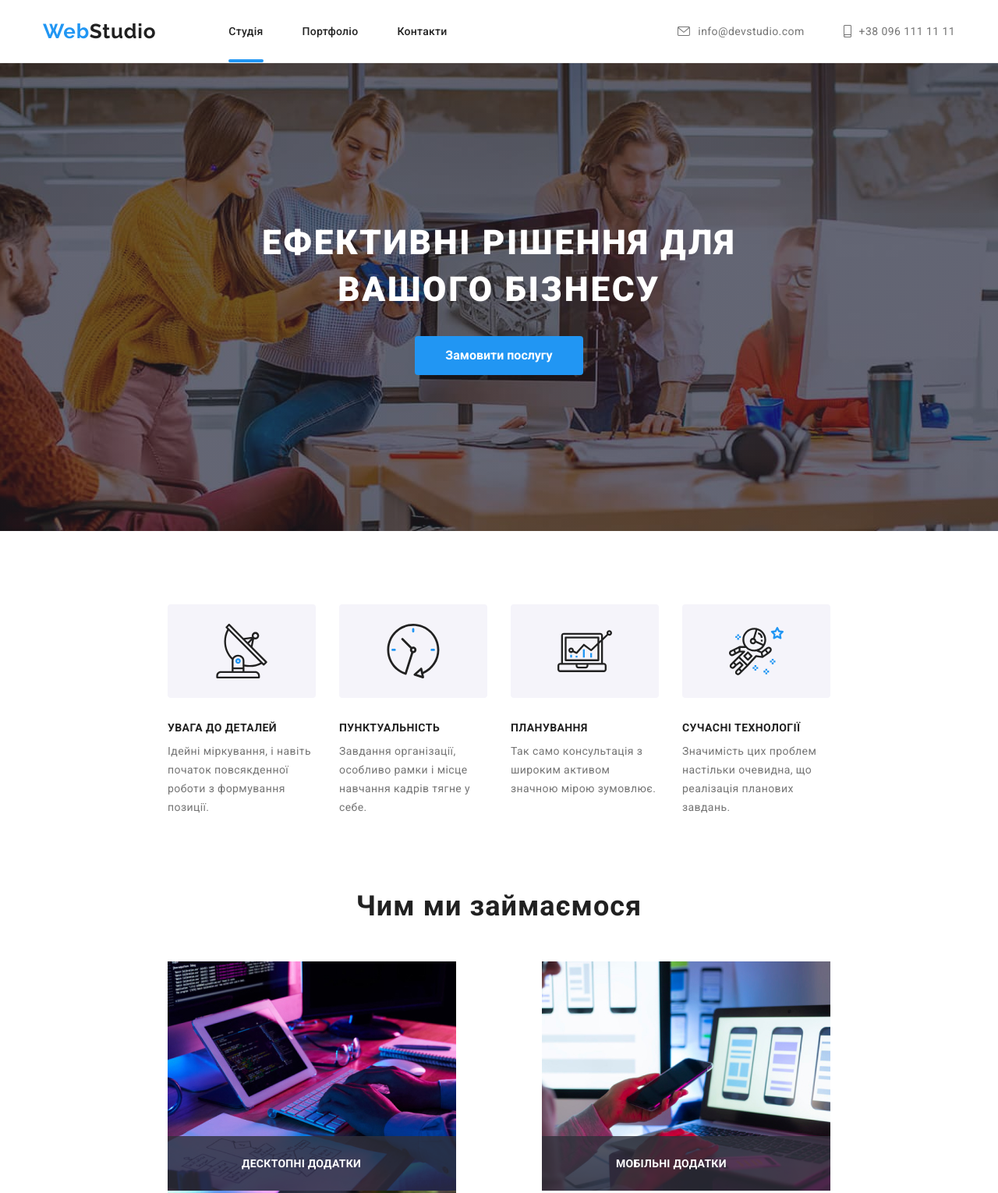
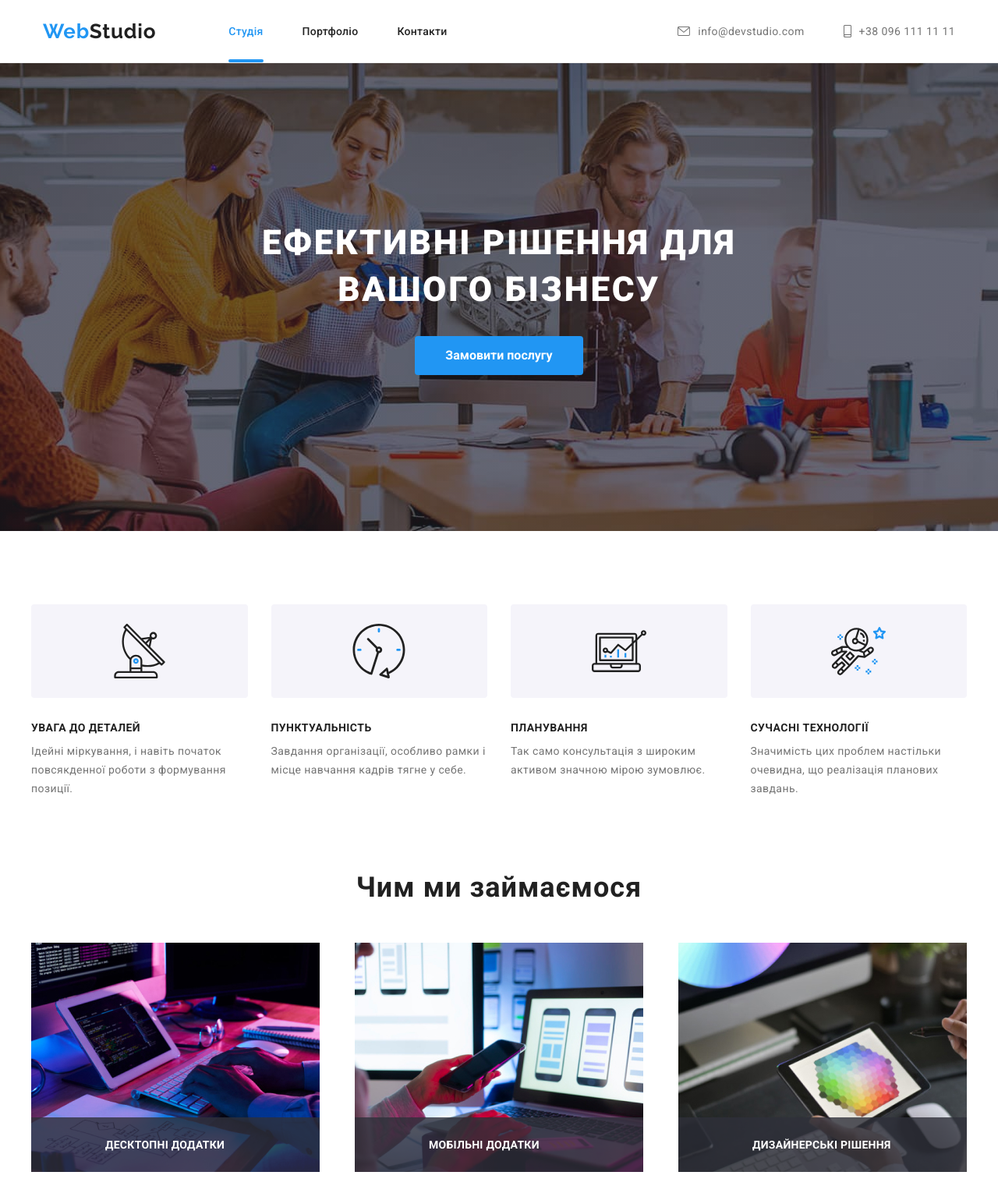
Before and after one commit to victoriasyluma/goit-markup-hw-08, a website: page index.html in a window 1280 px wide. Shown: the top 1530 px of the page at 78% size. Drawn offline with nearby package versions, Linux system fonts and the light colour scheme.

Commit message:
last fixing

```diff
--- a/sass/base/_common.scss
+++ b/sass/base/_common.scss
@@ -11,7 +11,7 @@ html {
   padding: 60px 15px;
 
   @include media-desktop {
-    padding: 94px 215px;
+    padding: 94px 0px;
   }
 }
 
@@ -33,7 +33,7 @@ html {
 footer{
  padding: 60px 15px;
   @include media-desktop{
-    padding: 60px 215px;
+    padding: 60px 0px;
    }
 }
 
--- a/sass/components/_example.scss
+++ b/sass/components/_example.scss
@@ -3,8 +3,7 @@
 .section__example {
   padding-top: 0px;
   padding-bottom: 94px;
-  padding-left: 215px;
-  padding-right: 215px;
+
   display: none;
 }
 
--- a/sass/components/_header.scss
+++ b/sass/components/_header.scss
@@ -116,7 +116,10 @@
     color: var(--text-link-color);
   }
 
-  &.selected:after {
+  &.selected {
+    color: var(--text-link-color);
+
+    &:after {
     content: '';
 
     position: absolute;
@@ -127,6 +130,7 @@
     border-radius: 2px;
     bottom: 0;
     left: 0;
+  }
   }
 }
 
```
Also changed, not shown: sass/main.css, sass/main.min.css, 2 other files.
